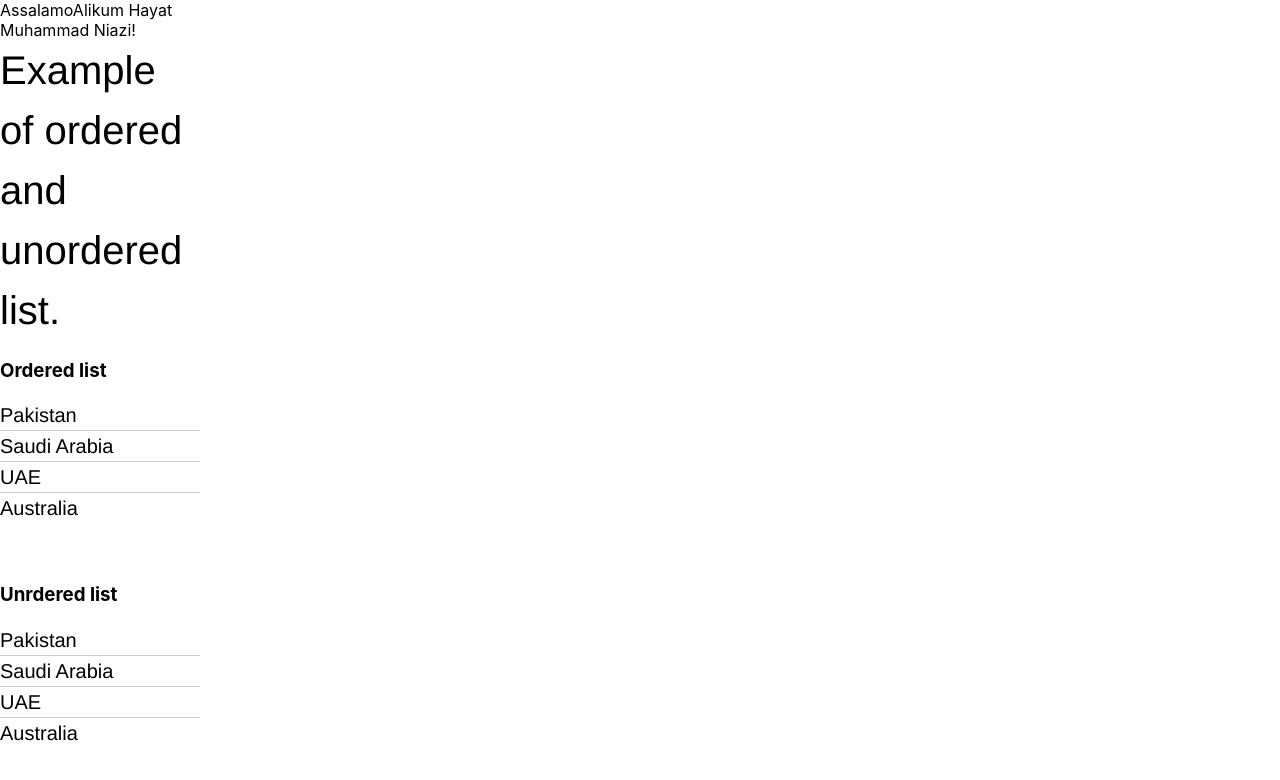
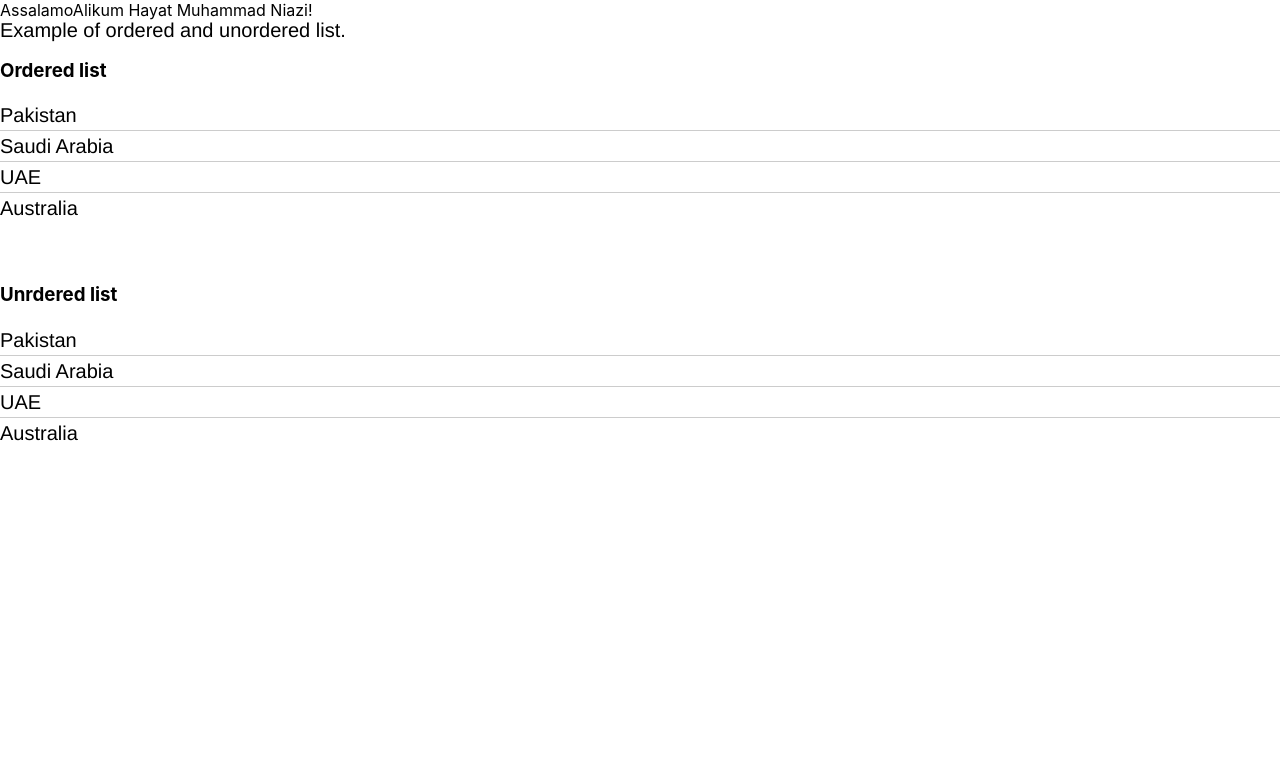
Before and after one commit to hayatniazi/basicreactapp001, a React (Create React App) app: page / in a window 1280 px wide. Shown: the top 780 px of the page. Built offline with nearby package versions, Linux system fonts and the light colour scheme.

Commit message:
Added css for lists 3rd times

```diff
--- a/src/Apps.css
+++ b/src/Apps.css
@@ -1,13 +1,15 @@
-div {
-    width: 200px;
-  }
+
 
   h2 {
+    font: 200 20px/1 Helvetica, Verdana, sans-serif;
+    margin: 0;
+    padding: 0;
+  }
+  h1 {
     font: 400 40px/1.5 Helvetica, Verdana, sans-serif;
     margin: 0;
     padding: 0;
   }
-
   ul {
     list-style-type: none;
     margin: 0;
```
